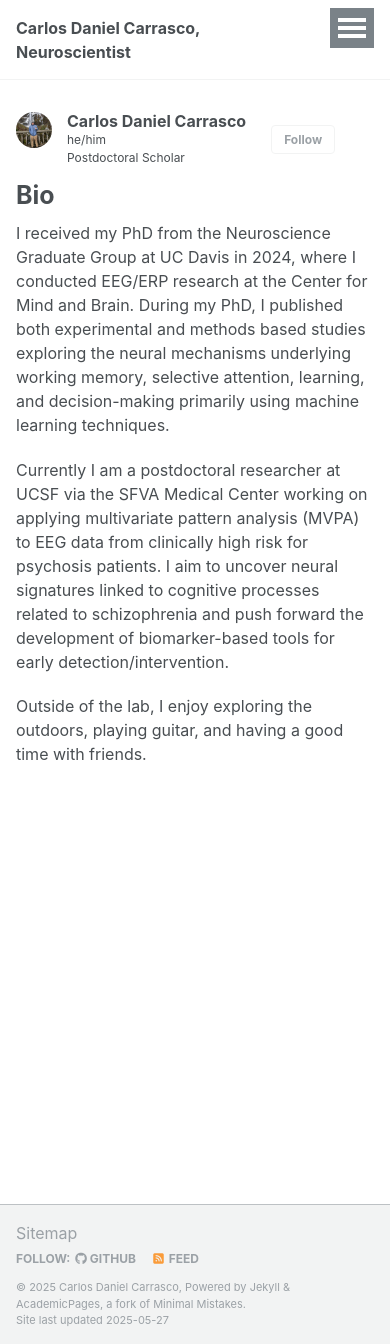
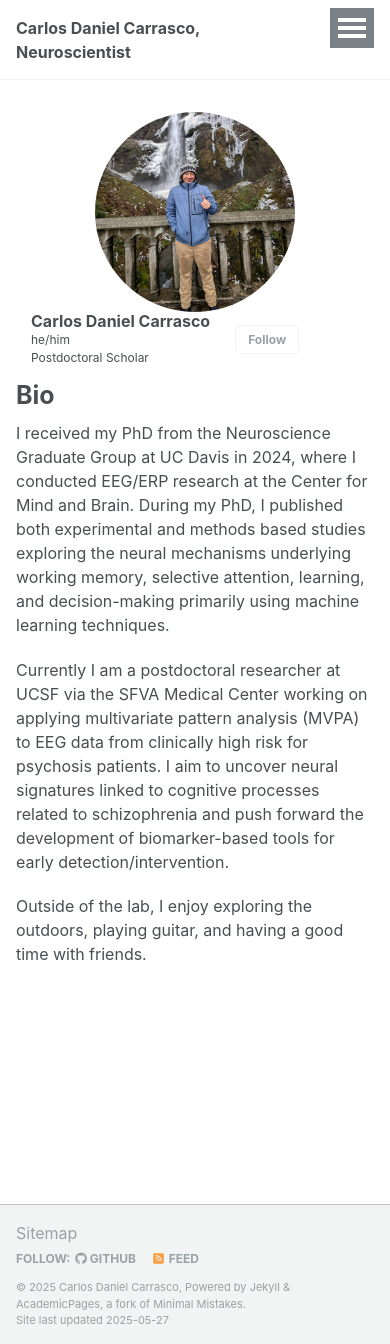
Before and after one commit to mojorisin24/mojorisin24.github.io, a Jekyll site: the page built from _pages/about.md, in a window 390 px wide and 1344 px high. Built offline with Jekyll 4.4.1, drawn with Linux system fonts in a browser that asks for light colours.

Commit message:
fixing resize
didn't like size of pp on mobile

```diff
--- a/_sass/layout/_sidebar.scss
+++ b/_sass/layout/_sidebar.scss
@@ -91,8 +91,14 @@
     height: auto;
   }
 
+  // ✅ Add this to make it larger on smaller screens
+  @media screen and (max-width: 1024px) {
+    width: auto;
+    display: block;
+  }
+
   img {
-    max-width: 250px; // Keeps the image at a good size on all screens
+    max-width: 250px;
     width: 100%;
     height: auto;
     border-radius: 50%;
@@ -104,8 +110,14 @@
       padding: 5px;
       border: 1px solid var(--global-border-color);
     }
+
+    // ✅ Add this to make image bigger on narrow screens
+    @media screen and (max-width: 1024px) {
+      max-width: 200px;
+    }
   }
 }
+
 
 .author__content {
   display: table-cell;
```
